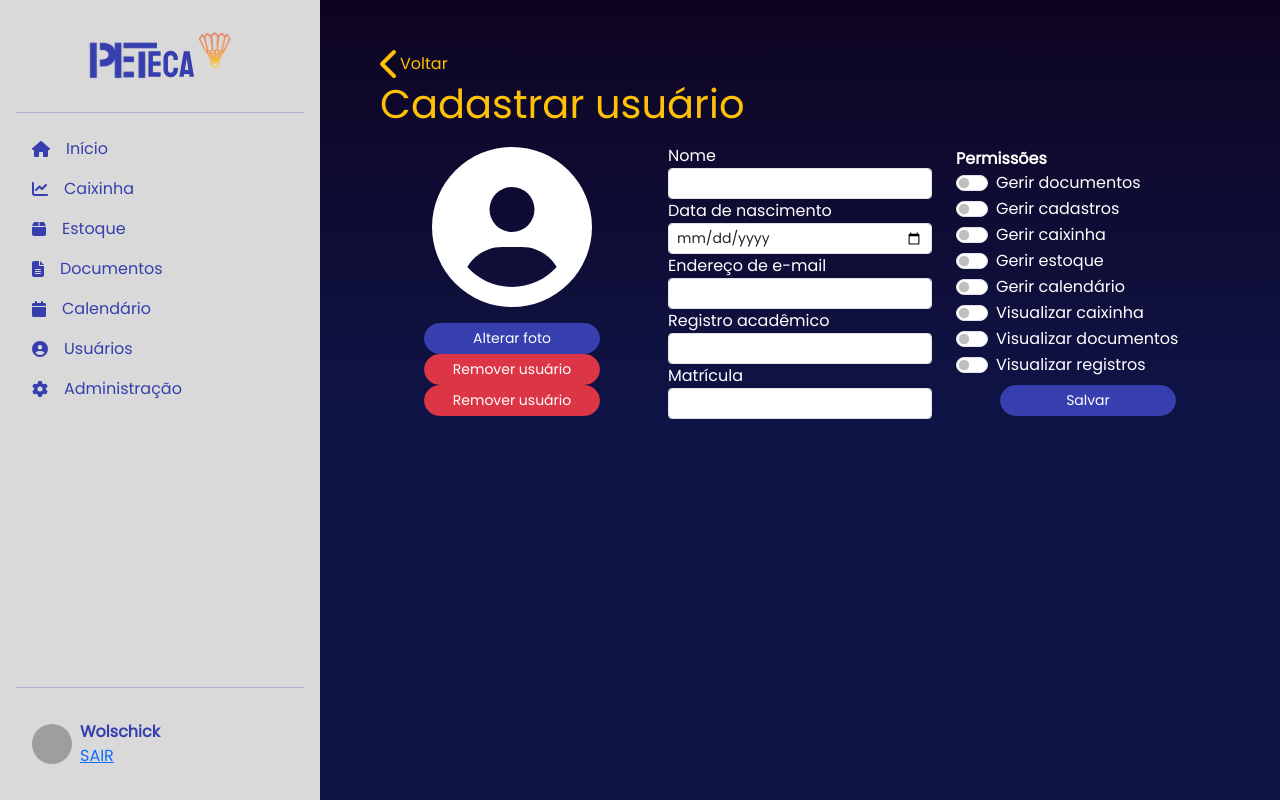
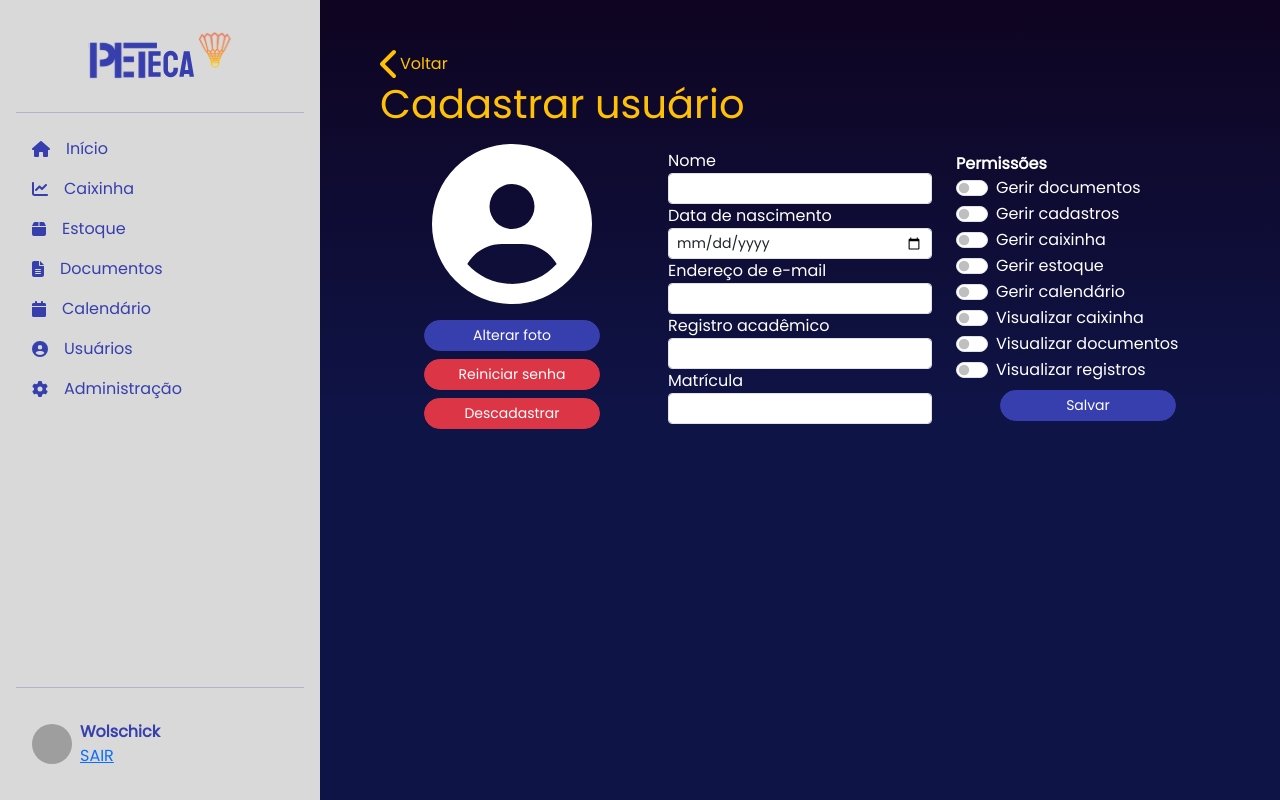
Before and after one commit to LucasWolschick/peteca, a Next.js app in the folder front/peteca-front/: page / in a window 1280 px wide. Built offline with nearby package versions, Linux system fonts and the light colour scheme; grey boxes are pictures that could not be loaded.

Commit message:
Ajuste de tela

```diff
--- a/front/peteca-front/src/app/components/items/system/Dialog.tsx
+++ b/front/peteca-front/src/app/components/items/system/Dialog.tsx
@@ -2,7 +2,7 @@ import { useState } from 'react';
 import Button from 'react-bootstrap/Button';
 import Modal from 'react-bootstrap/Modal';
 
-export default function Dialog() {
+export default function Dialog(props: DialogProps) {
   const [show, setShow] = useState(false);
 
   const handleClose = () => setShow(false);
@@ -11,23 +11,27 @@ export default function Dialog() {
   return (
     <>
       <button className="btn btn-danger btn-sm rounded-5 col-8" onClick={handleShow}>
-        Remover usuário
+        {props.text}
       </button>
 
-      <Modal show={show} onHide={handleClose}>
+      <Modal centered show={show} onHide={handleClose}>
         <Modal.Header closeButton>
           <Modal.Title>Modal heading</Modal.Title>
         </Modal.Header>
-        <Modal.Body>Woohoo, you are reading this text in a modal!</Modal.Body>
+        <Modal.Body>E o pix cai quando?</Modal.Body>
         <Modal.Footer>
           <Button variant="secondary" onClick={handleClose}>
-            Close
+            Cancelar
           </Button>
           <Button variant="primary" onClick={handleClose}>
-            Save Changes
+            Confirmar
           </Button>
         </Modal.Footer>
       </Modal>
     </>
   );
 }
+
+export interface DialogProps {
+  text: string
+}
--- a/front/peteca-front/src/app/components/templates/system/usuarios/Create.tsx
+++ b/front/peteca-front/src/app/components/templates/system/usuarios/Create.tsx
@@ -5,6 +5,8 @@ import { FontAwesomeIcon } from "@fortawesome/react-fontawesome";
 import { useState } from "react";
 
 export default function Create() {
+  const isAdmin = true;
+
   return (
     <>
       <div className="container-fluid">
@@ -14,13 +16,13 @@ export default function Create() {
             <div className="row justify-content-center align-items-center">
               <div className="text-center" id="userImage" >
                 <FontAwesomeIcon icon={faUserCircle} size="10x" />
+                <input className="d-none" type="file" id="userImage"></input>
               </div>
-              <div className="text-center flex-column">
+              <div className="text-center d-flex flex-column align-items-center gap-2">
                 <button className="btn btn-primary btn-sm rounded-5 col-8 mt-3">Alterar foto</button>
-                <Dialog />
-                <Dialog />
+                {isAdmin && <Dialog text="Reiniciar senha" />}
+                {isAdmin && <Dialog text="Descadastrar" />}
               </div>
-              <input className="d-none" type="file" id="userImage"></input>
             </div>
           </div>
           <div className="col-md-4 mt-md-0 mt-3">
```
